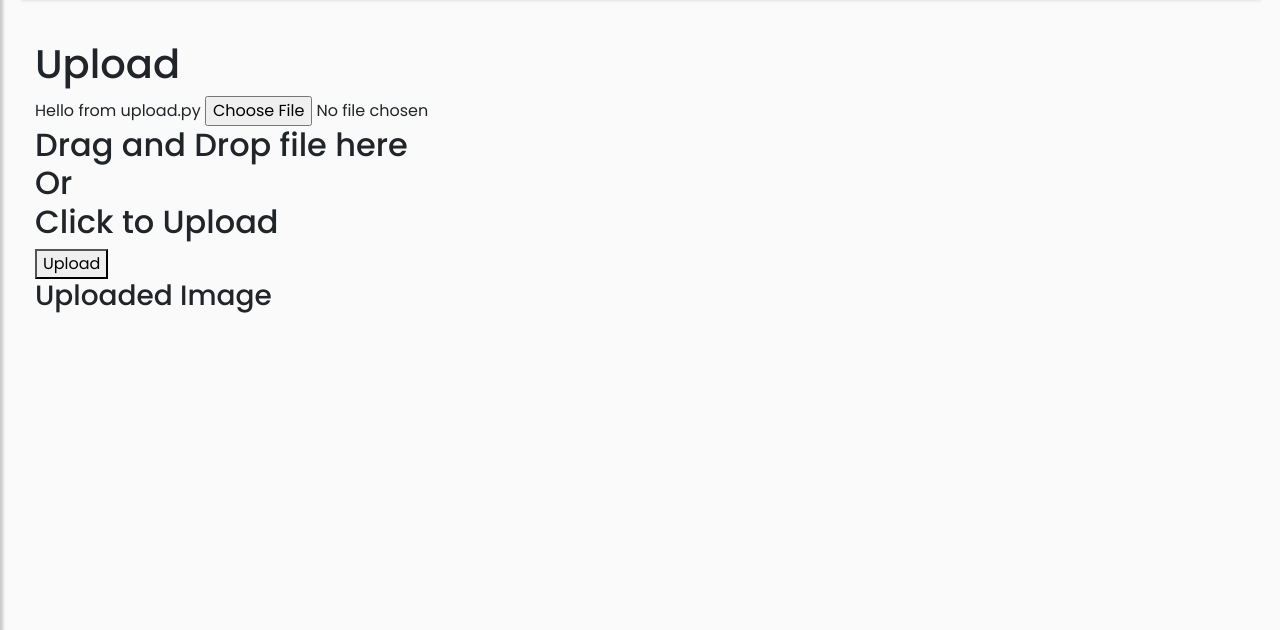
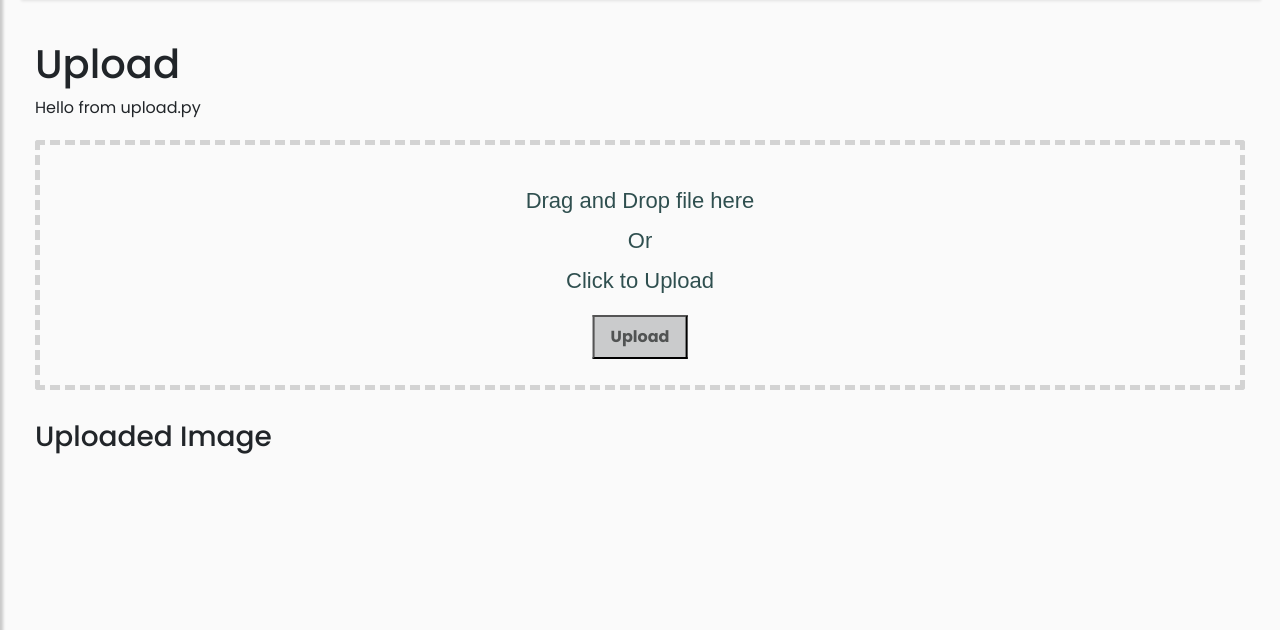
Before and after one commit to indrapaul824/fastapi-starter-webapp, a FastAPI app: page /upload in a window 1280 px wide. Shown: the part 90-720 px from the top of the page. Run offline with FastAPI, Linux system fonts and the light colour scheme; some libraries are stand-ins or nearby versions.

Commit message:
Add styles for the update page

```diff
--- a/static/css/mystyle.css
+++ b/static/css/mystyle.css
@@ -14,7 +14,7 @@ footer {
   position: absolute;
   bottom: 0;
   height: 100px;
-    padding-top:50px;
+  padding-top: 50px;
 }
 
 .responsive {
@@ -23,3 +23,71 @@ footer {
   margin-left: auto;
   margin-right: auto;
 }
+
+/* upload home */
+.up-area {
+  margin: 10px auto 30px;
+}
+
+/* color finder */
+#file {
+  display: none;
+}
+
+.upload {
+  padding: 20px 0;
+}
+
+.upload-area {
+  height: 250px;
+  border: 5px dashed lightgray;
+  border-radius: 3px;
+  margin: 0 auto;
+  margin-top: 20px;
+  text-align: center;
+  overflow: auto;
+  position: relative;
+}
+
+.upload-area:hover {
+  cursor: pointer;
+}
+
+.upload-area h2 {
+  font-size: 22px;
+  padding: 0;
+  margin: 0;
+  text-align: center;
+  font-weight: normal;
+  font-family: sans-serif;
+  line-height: 40px;
+  color: darkslategray;
+  position: relative;
+  top: 40%;
+  left: 50%;
+  -ms-transform: translate(-50%, -50%);
+  transform: translate(-50%, -50%);
+  width: 300px;
+}
+
+.box_button {
+  font-weight: 700;
+  background-color: #cacbcc;
+  color: #515353;
+  padding: 8px 16px;
+  display: block;
+  margin: 3px auto 0;
+  cursor: pointer;
+  margin: 0;
+  position: absolute;
+  top: 80%;
+  left: 50%;
+  -ms-transform: translate(-50%, -50%);
+  transform: translate(-50%, -50%);
+}
+
+@media (max-width: 768px) {
+  .upload-area h2 {
+    font-size: 20px;
+  }
+}
```
Lines whose indentation alone changed are shown as unchanged.
